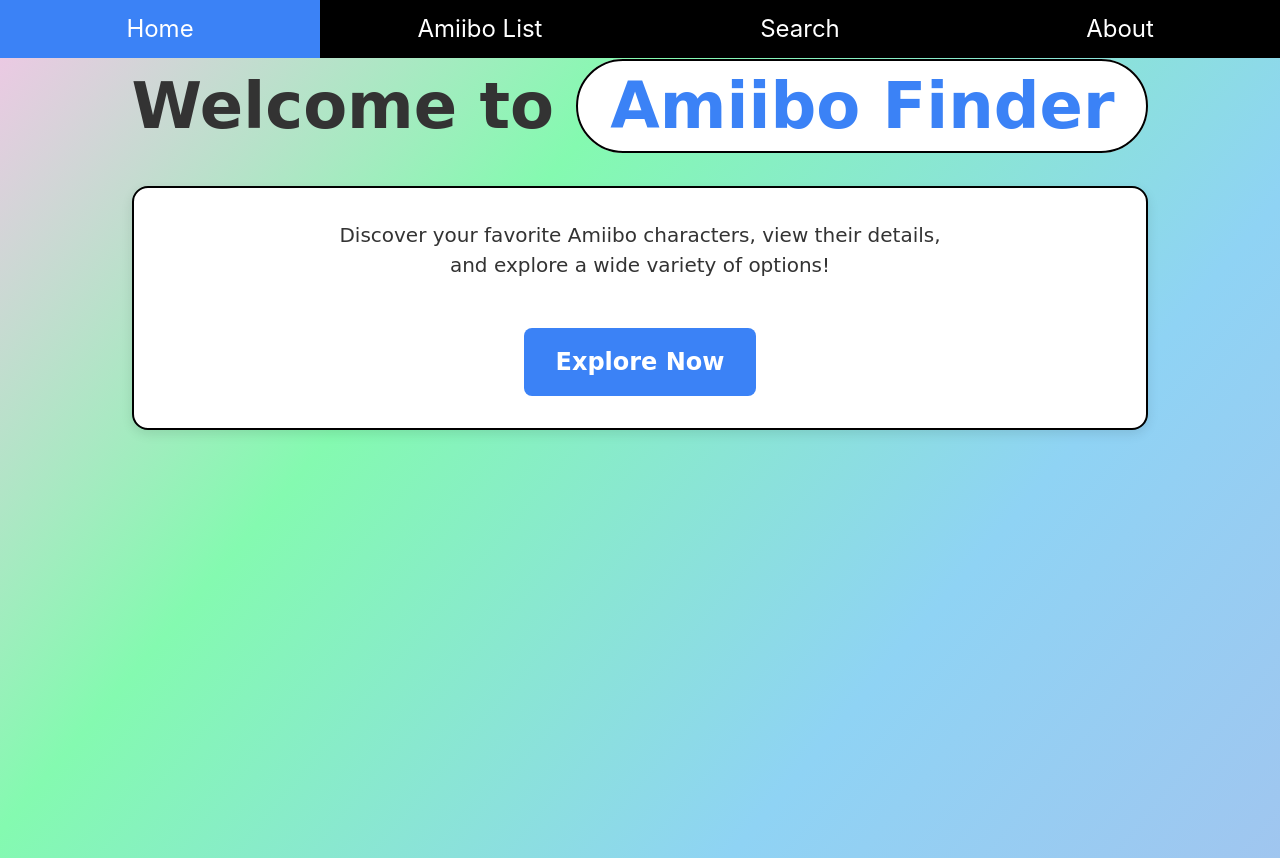
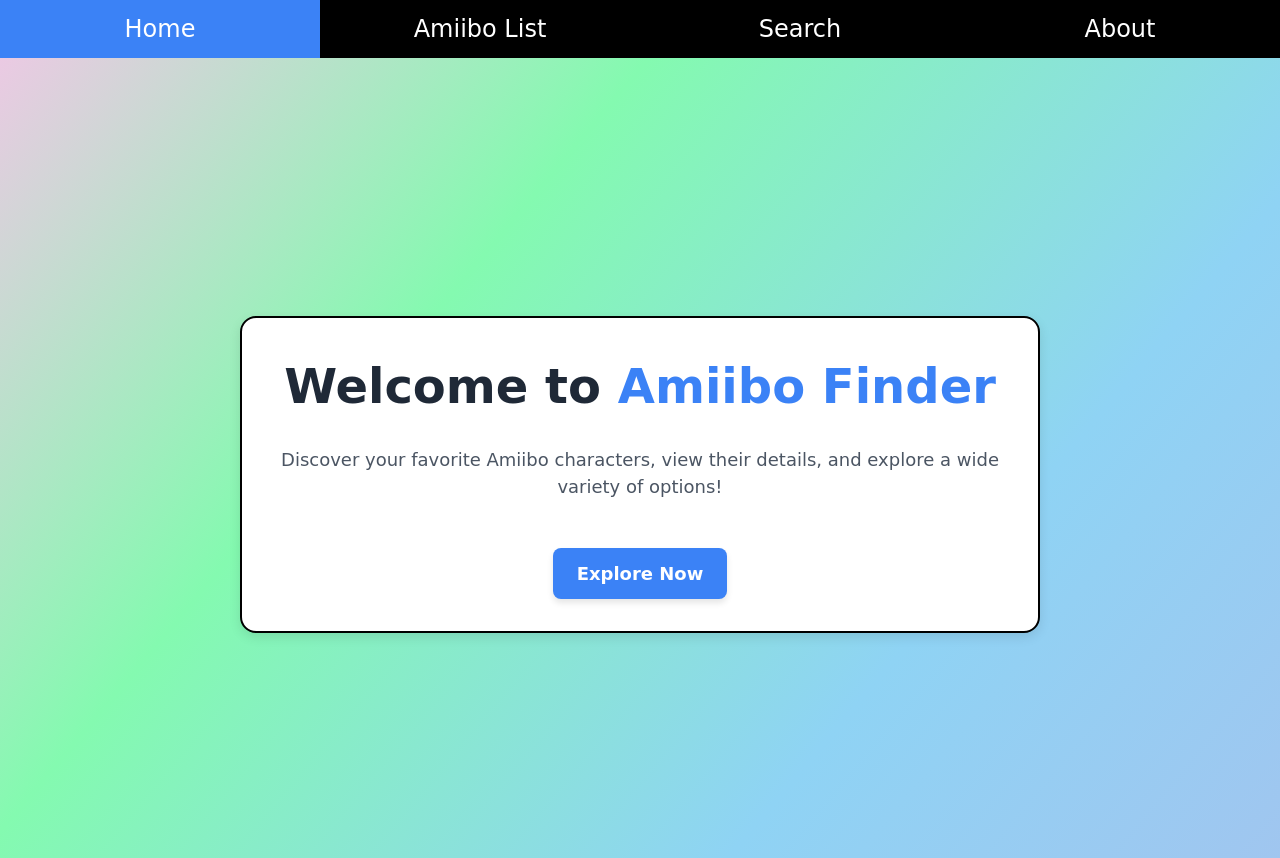
Before and after one commit to Mussie0001/amiibo-finder, a React (Vite) app: page / in a window 1280 px wide. Built offline with nearby package versions, Linux system fonts and the light colour scheme.

Commit message:
styling adjustments

```diff
--- a/src/components/NavBar.tsx
+++ b/src/components/NavBar.tsx
@@ -15,11 +15,11 @@
 
 const NavCard = styled.div`
   background-color: black;
-
   display: flex;
   flex-direction: column;
   align-items: center;
   text-align: center;
+  font-family: 'Comic Sans MS', cursive;
 `;
 
 const Nav = styled.nav`
--- a/src/components/styles/amiibo-styled.ts
+++ b/src/components/styles/amiibo-styled.ts
@@ -9,14 +9,6 @@
   font-weight: 800;
   color: #333;
   font-family: "Comic Sans MS";
-`;
-
-const Bubble = styled.span`
-  color: #3b82f6;
-  background-color: white;
-  padding: 0.5rem 2rem;
-  border-radius: 8rem;
-  border: 2px solid black;
 `;
 
 const Card = styled.div`
@@ -58,24 +50,6 @@
         background-color: ${({ hoverColor }) => hoverColor || "#2563eb"};
     }
 `;
-
-const Pill = styled.a`
-  background-color: #3b82f6;
-  color: white;
-  padding: 1rem 2rem;
-  border-radius: 2rem;
-  font-size: 1.5rem;
-  font-weight: 600;
-  text-decoration: none;
-  display: inline-block;
-  margin-top: 1rem;
-  transition: background-color 0.2s;
-  font-family: "Comic Sans MS";
-
-  &:hover {
-    background-color: #2563eb;
-  }
-`;
 // Christian Rudder ---------------------------
 
-export { Header, Bubble, Card, Text, Button, Pill };
+export { Header, Card, Text, Button };
--- a/src/pages/HomePage.tsx
+++ b/src/pages/HomePage.tsx
@@ -12,7 +12,6 @@
 import styled from "styled-components";
 import {
   Header,
-  Bubble,
   Card,
   Text,
   Button,
@@ -20,24 +19,62 @@
 
 const Container = styled.div`
   display: flex;
-  flex-direction: column;
+  justify-content: center;
+  align-items: center;
   min-height: 100vh;
+  text-align: center;
+`;
+
+const Content = styled.div`
+  max-width: 800px;
+`;
+
+const Title = styled(Header)`
+  font-size: 3rem;
+  margin-bottom: 1.5rem;
+  color: #1f2937;
+`;
+
+const Highlight = styled.span`
+  color: #3b82f6;
+  font-weight: bold;
+`;
+
+const Description = styled(Text)`
+  font-size: 1.125rem;
+  color: #4b5563;
+  margin-bottom: 2rem;
+`;
+
+const StyledButton = styled(Button)`
+  background-color: #3b82f6;
+  padding: 0.75rem 1.5rem;
+  border-radius: 0.5rem;
+  font-size: 1.125rem;
+  font-weight: 600;
+  box-shadow: 0 4px 6px rgba(0, 0, 0, 0.1);
+  transition: background-color 0.2s;
+
+  &:hover {
+    background-color: #2563eb;
+  }
 `;
 // Christian Rudder ---------------------------
 // added basic layout, (Welcome, Bubble, Card, Text, Button)
 const HomePage = () => {
   return (
     <Container>
-      <Header>
-        Welcome to <Bubble>Amiibo Finder</Bubble>
-      </Header>
-      <Card>
-        <Text>
-          Discover your favorite Amiibo characters, view their details, <br />{" "}
-          and explore a wide variety of options!
-        </Text>
-        <Button href="/list">Explore Now</Button>
-      </Card>
+      <Content>
+        <Card>
+        <Title>
+          Welcome to <Highlight>Amiibo Finder</Highlight>
+        </Title>
+        <Description>
+          Discover your favorite Amiibo characters, view their details, and explore a wide variety of options!
+        </Description>
+        <StyledButton href="/list">Explore Now</StyledButton>
+        </Card>
+      </Content>
     </Container>
   );
 };
```
